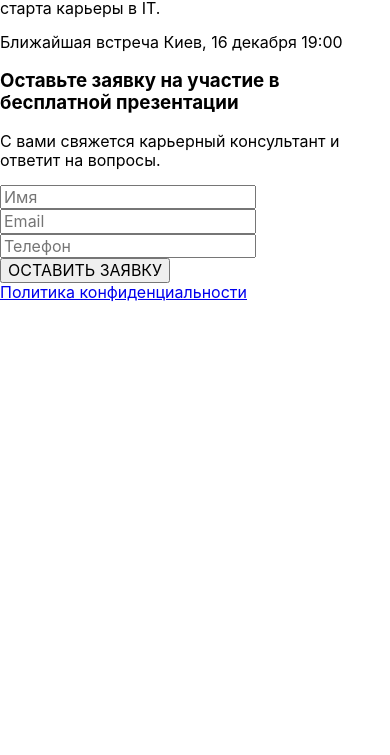
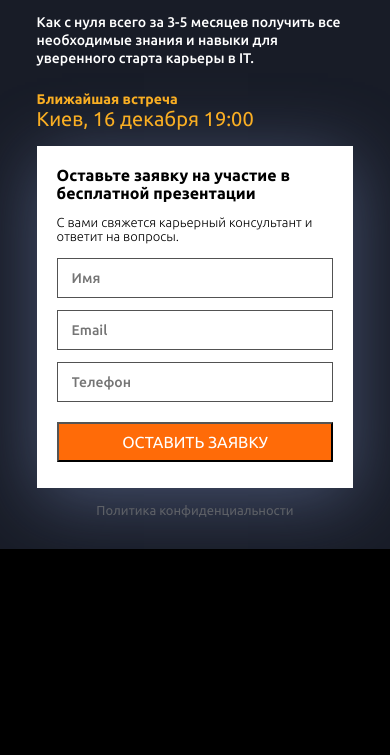
Before and after one commit to Ponomarov-Vadim/landing_page_GO_IT, a website: page src/index.html in a window 390 px wide. Shown: the part 219-974 px from the top of the page. Before the commit the page ends 844 px from the top, so only its background shows below. Drawn offline with nearby package versions, Linux system fonts and the light colour scheme; files that its build step writes are made by us from their sources.

Commit message:
create mobile version

```diff
--- a/src/index.html
+++ b/src/index.html
@@ -2,6 +2,11 @@
 <html lang="en">
   <head>
     <meta charset="UTF-8" />
+    <link rel="stylesheet" href="./css/styles.css" />
+    <link
+      href="https://fonts.googleapis.com/css?family=Montserrat:700%7cUbuntu:300,400,500,700&display=swap"
+      rel="stylesheet"
+    />
     <meta name="viewport" content="width=device-width, initial-scale=1.0" />
     <meta http-equiv="X-UA-Compatible" content="ie=edge" />
     <title>GO IT</title>
@@ -12,6 +17,7 @@
 
   <body>
     <header class="header-section">
+      <div class="wrapper">
         <a class="site-logo" href="#"
           ><img src="./images/Logo.png" alt="Logo"
         /></a>
@@ -28,7 +34,12 @@
             навыки для уверенного старта карьеры в IT.
           </p>
           <p class="header-info__meeting-time">
-          Ближайшая встреча Киев, 16 декабря 19:00
+            Ближайшая встреча
+          </p>
+          <p
+            class="header-info__meeting-time header-info__meeting-time--bigger"
+          >
+            Киев, 16 декабря 19:00
           </p>
         </div>
         <div class="header-form">
@@ -64,12 +75,13 @@
               ОСТАВИТЬ ЗАЯВКУ
             </button>
           </form>
-        <a class="header-form__privacy-policy" href="#"
-          >Политика конфиденциальности</a
-        >
+          <div class="request-form__privacy-policy">
+            <a href="#">Политика конфиденциальности</a>
+          </div>
+        </div>
       </div>
     </header>
-
+    <main></main>
     <!-- Сюда будет всталена ссылка на файл скриптов -->
     <!-- inject:js -->
     <!-- endinject -->
--- a/src/sass/base.scss
+++ b/src/sass/base.scss
@@ -14,6 +14,25 @@ body {
     "Helvetica Neue", sans-serif;
 }
 
+main {
+  height: 1000px;
+  background-color: black;
+}
+
 .wrapper {
-  width: 1300px;
+  width: 81.25%;
+  margin: 0 auto;
 }
+
+@media screen and (min-width: 768px) {
+  .wrapper {
+    width: 81.25%;
+    // width: 750px;
+  }
+}
+
+@media screen and (min-width: 1208px) {
+  .wrapper {
+    width: 1190px;
+  }
+}
--- /dev/null
+++ b/src/sass/header-info.scss
@@ -0,0 +1,48 @@
+.header-section {
+  background-color: $primary-black-bg-color;
+  padding: 26px 0 30px;
+}
+
+.header-info {
+  padding: 26px 0 16px;
+
+  &__text {
+    margin: 0 0 24px;
+    color: $primary-white-color;
+    font-family: "Ubuntu";
+    font-size: 14px;
+    font-weight: 400;
+  }
+
+  &__header-how {
+    margin: 0 0 22px;
+    color: $primary-colorful-color;
+    font-family: "Ubuntu";
+    font-size: 20px;
+    font-weight: 400;
+    line-height: 26px;
+  }
+
+  &__text-how {
+    margin: 0 0 24px;
+    color: $primary-white-color;
+    font-family: "Ubuntu";
+    font-size: 14px;
+    font-weight: 500;
+    line-height: 18px;
+  }
+
+  &__meeting-time {
+    margin: 0;
+    color: $secondary-colorful-color;
+    font-family: "Ubuntu";
+    font-size: 14px;
+    font-weight: 700;
+
+    &--bigger {
+      font-family: "Ubuntu";
+      font-size: 20px;
+      font-weight: 400;
+    }
+  }
+}
--- a/src/sass/main.scss
+++ b/src/sass/main.scss
@@ -5,3 +5,5 @@
 @import "normalize.scss";
 @import "base.scss";
 @import "variables.scss";
+@import "header-info.scss";
+@import "request-form.scss";
--- /dev/null
+++ b/src/sass/request-form.scss
@@ -0,0 +1,69 @@
+.request-form {
+  padding: 20px 20px 26px;
+  background-color: $primary-white-bg-color;
+  margin-bottom: 12px;
+  box-shadow: 0 12px 70px rgba(121, 139, 188, 0.48);
+
+  &__header {
+    margin: 0 0 12px;
+    color: $primary-black-color;
+    font-family: "Ubuntu";
+    font-size: 16px;
+    // font-weight: 400;
+    font-weight: 700;
+  }
+
+  &__text {
+    margin: 0 0 14px;
+    color: $primary-black-color;
+    font-family: "Ubuntu";
+    font-size: 13px;
+    font-weight: 300;
+  }
+
+  &__name-input {
+    margin: 0 0 12px;
+  }
+
+  &__email-input {
+    margin: 0 0 12px;
+  }
+
+  &__tel-input {
+    margin: 0 0 20px;
+  }
+
+  &__button {
+    background-color: $primary-button-color;
+    width: 100%;
+    height: 40px;
+    color: $primary-white-color;
+    font-family: "Ubuntu";
+    font-size: 16px;
+    font-weight: 400;
+    text-transform: uppercase;
+  }
+
+  &__privacy-policy {
+    text-align: center;
+
+    a {
+      text-decoration: none;
+      color: #5d6066;
+      font-family: "Ubuntu";
+      font-size: 13px;
+      font-weight: 400;
+    }
+  }
+
+  input {
+    padding: 14px;
+    border: 1px solid $primary-border-color;
+    width: 100%;
+    height: 40px;
+    color: $secondary-white-color;
+    font-family: "Ubuntu";
+    font-size: 14px;
+    font-weight: 500;
+  }
+}
--- a/src/sass/variables.scss
+++ b/src/sass/variables.scss
@@ -12,3 +12,5 @@ $primary-black-color: #000000;
 $secondary-black-color: #5d6066;
 
 $primary-button-color: #ff6b08;
+
+$primary-border-color: #525252;
```
Lines whose indentation alone changed are shown as unchanged.
